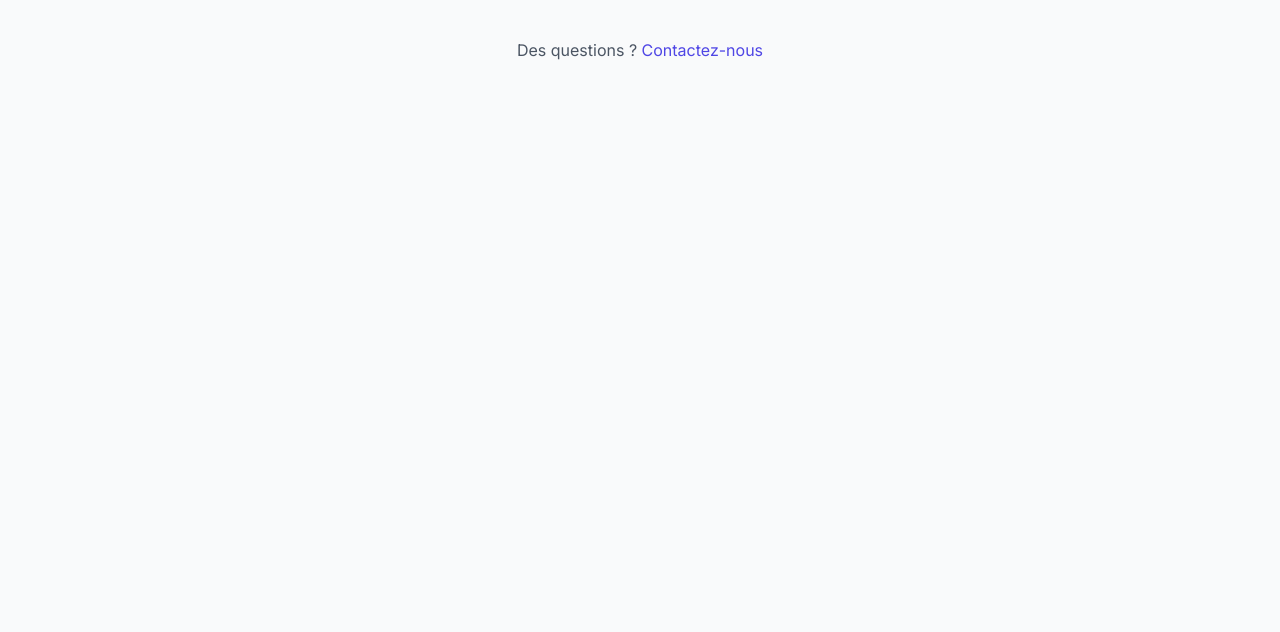
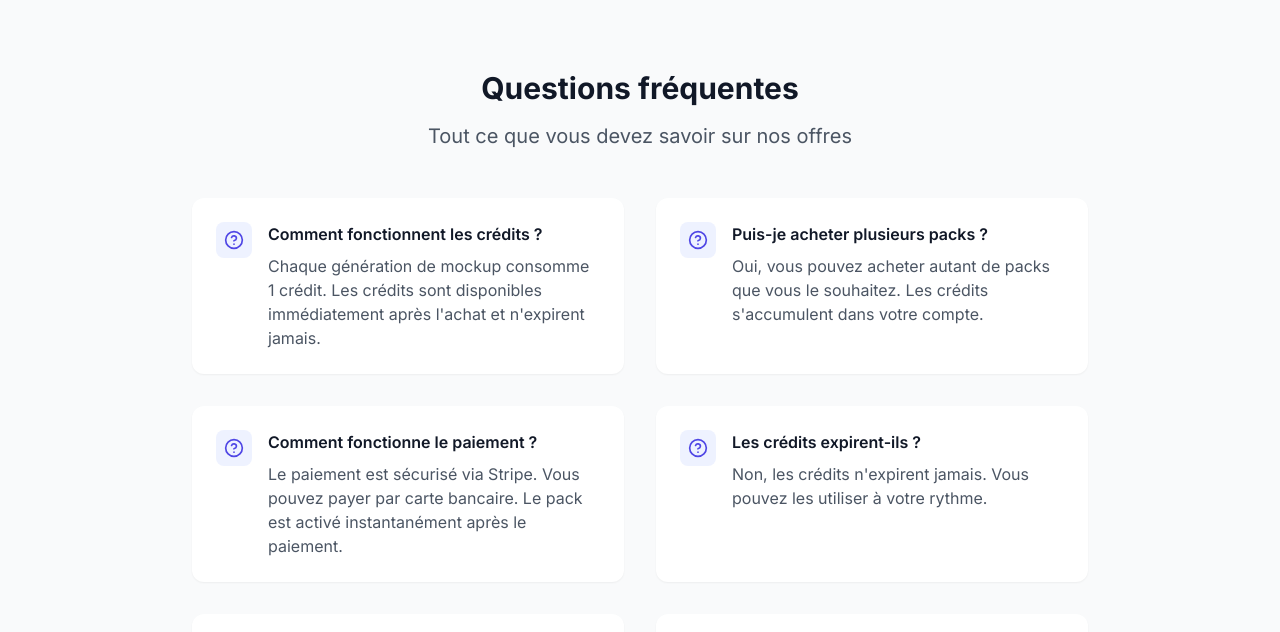
Before and after one commit to iCONNmtl/sb1-qhbwr6zj, a React (Vite) app: page /pricing in a window 1280 px wide. Shown: the part 287-919 px from the top of the page. Before the commit the page ends 865 px from the top, so only its background shows below. Built offline with nearby package versions, Linux system fonts and the light colour scheme; no server answers; the database is empty.

Commit message:
NewPricingFAQ

```diff
--- a/src/components/navigation/SidebarPlan.tsx
+++ b/src/components/navigation/SidebarPlan.tsx
@@ -16,11 +16,13 @@ export default function SidebarPlan({ isCollapsed }: SidebarPlanProps) {
 
   if (isCollapsed) {
     return (
-      <div className="px-2 py-1.5" title={`${subscription.credits} crédits - Plan ${subscription.plan}`}>
-        <div className="flex items-baseline justify-center space-x-1">
-          <span className="text-lg font-bold text-indigo-600">{subscription.credits}</span>
-          <span className="text-[10px] text-gray-500">crédits</span>
-        </div>
+      <div
+        className="px-2 py-1.5 text-center"
+        title={`${subscription.credits} crédits - Plan ${subscription.plan}`}
+      >
+        <span className="text-lg font-bold text-indigo-600">
+          {subscription.credits}
+        </span>
       </div>
     );
   }
--- /dev/null
+++ b/src/components/pricing/PricingFAQ.tsx
@@ -0,0 +1,67 @@
+import React from 'react';
+import { HelpCircle } from 'lucide-react';
+
+const FAQ_ITEMS = [
+  {
+    question: "Comment fonctionnent les crédits ?",
+    answer: "Chaque génération de mockup consomme 1 crédit. Les crédits sont disponibles immédiatement après l'achat et n'expirent jamais."
+  },
+  {
+    question: "Puis-je acheter plusieurs packs ?",
+    answer: "Oui, vous pouvez acheter autant de packs que vous le souhaitez. Les crédits s'accumulent dans votre compte."
+  },
+  {
+    question: "Comment fonctionne le paiement ?",
+    answer: "Le paiement est sécurisé via Stripe. Vous pouvez payer par carte bancaire. Le pack est activé instantanément après le paiement."
+  },
+  {
+    question: "Les crédits expirent-ils ?",
+    answer: "Non, les crédits n'expirent jamais. Vous pouvez les utiliser à votre rythme."
+  },
+  {
+    question: "Puis-je me faire rembourser ?",
+    answer: "Les crédits non utilisés peuvent être remboursés dans les 14 jours suivant l'achat, conformément à nos conditions générales de vente."
+  },
+  {
+    question: "Y a-t-il des frais cachés ?",
+    answer: "Non, le prix affiché est le prix final. Pas d'abonnement, pas de frais cachés. Vous ne payez que ce que vous achetez."
+  }
+];
+
+export default function PricingFAQ() {
+  return (
+    <section className="max-w-4xl mx-auto mt-20">
+      <div className="text-center mb-12">
+        <h2 className="text-3xl font-bold text-gray-900 mb-4">
+          Questions fréquentes
+        </h2>
+        <p className="text-xl text-gray-600">
+          Tout ce que vous devez savoir sur nos offres
+        </p>
+      </div>
+
+      <div className="grid md:grid-cols-2 gap-8">
+        {FAQ_ITEMS.map((item, index) => (
+          <div
+            key={index}
+            className="bg-white rounded-xl p-6 shadow-sm hover:shadow-md transition-shadow duration-200"
+          >
+            <div className="flex items-start gap-4">
+              <div className="p-2 bg-indigo-50 rounded-lg">
+                <HelpCircle className="h-5 w-5 text-indigo-600" />
+              </div>
+              <div>
+                <h3 className="font-semibold text-gray-900 mb-2">
+                  {item.question}
+                </h3>
+                <p className="text-gray-600">
+                  {item.answer}
+                </p>
+              </div>
+            </div>
+          </div>
+        ))}
+      </div>
+    </section>
+  );
+}
--- a/src/components/pricing/index.ts
+++ b/src/components/pricing/index.ts
@@ -1,4 +1,4 @@
 export { default as PricingHeader } from './PricingHeader';
 export { default as PricingGrid } from './PricingGrid';
 export { default as PricingFooter } from './PricingFooter';
-export { default as PlanCard } from './PlanCard';
+export { default as PricingFAQ } from './PricingFAQ';
--- a/src/pages/Pricing.tsx
+++ b/src/pages/Pricing.tsx
@@ -2,7 +2,12 @@ import React from 'react';
 import { useNavigate } from 'react-router-dom';
 import { useStore } from '../store/useStore';
 import { usePlans } from '../hooks/usePlans';
-import { PricingHeader, PricingGrid, PricingFooter } from '../components/pricing';
+import {
+  PricingHeader,
+  PricingGrid,
+  PricingFooter,
+  PricingFAQ
+} from '../components/pricing';
 import { LoadingSpinner } from '../components/common';
 
 export default function Pricing() {
@@ -28,6 +33,7 @@ export default function Pricing() {
         userId={user?.uid}
         onSelectPlan={handlePlanSelection}
       />
+      <PricingFAQ />
       <PricingFooter />
     </div>
   );
```
